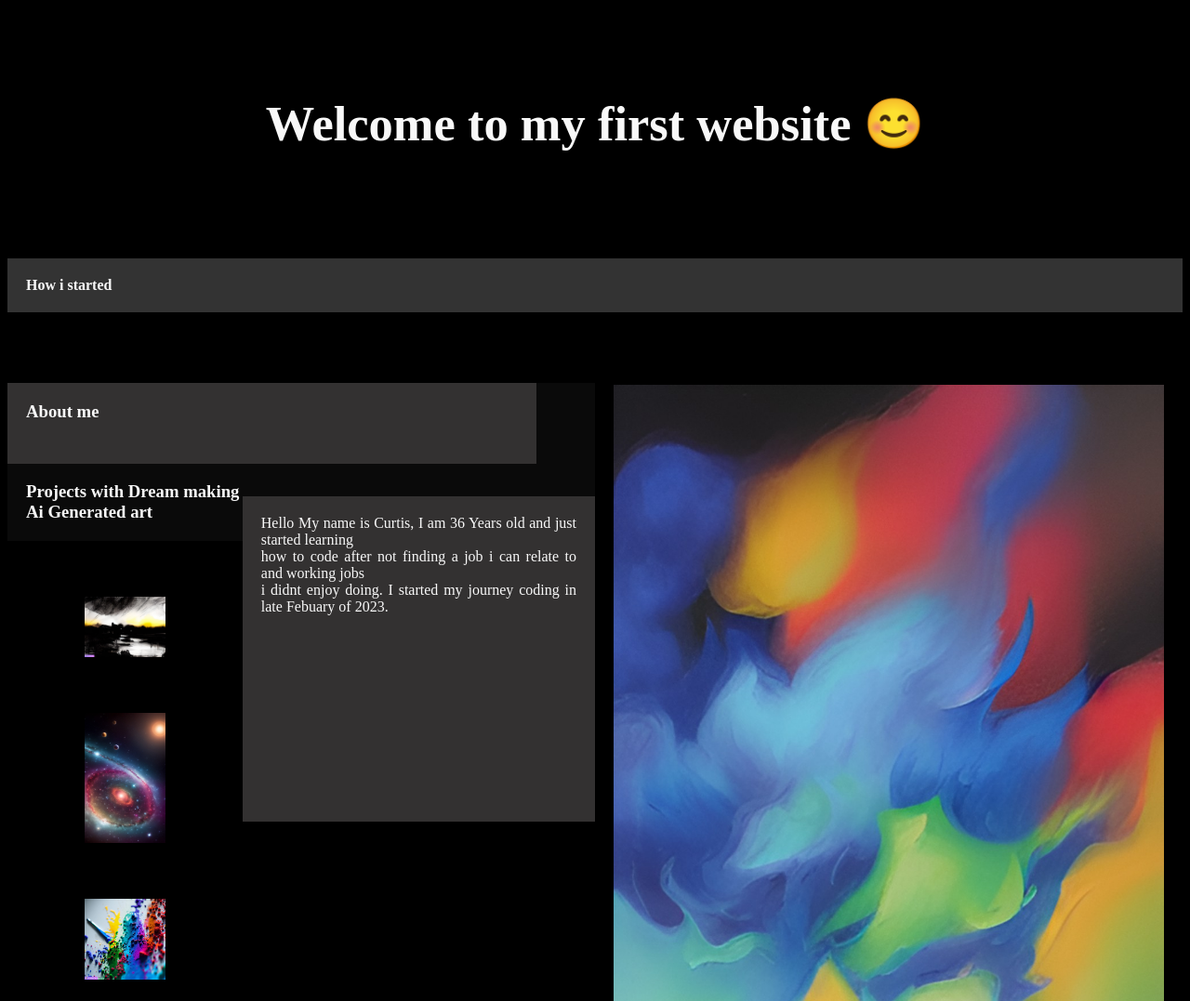
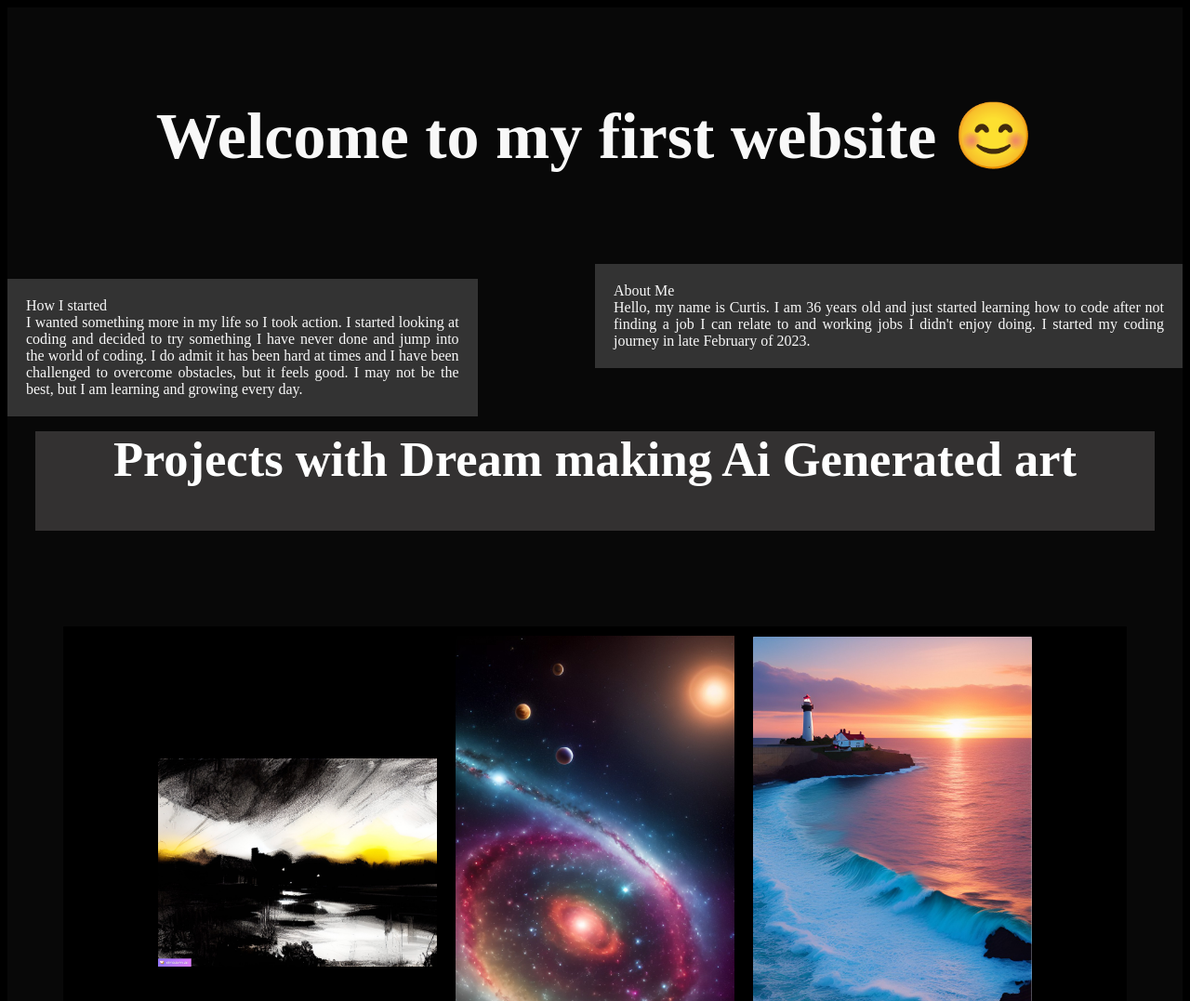
Before and after one commit to Example8/Example8.github.io, a plain HTML site: page index.html in a window 1280 px wide. Shown: the top 1077 px of the page at 93% size. Drawn offline with Linux system fonts and the light colour scheme.

Commit message:
Changing Format adding pictures

```diff
--- a/index.html
+++ b/index.html
@@ -12,7 +12,7 @@
 
 /* Style the header */
 header {
-  background-color: #000000;
+  background-color: #080808;
   padding: 30px;
   text-align: center;
   font-size: 35px;
@@ -20,61 +20,41 @@ header {
 }
 
 h1{
-  background-color: #333333; /* Sets the background color to dark gray */
-  color: #f8f8f8; /* Sets the text color to black */
-  padding: 20px; /* Adds some padding around the text */
-}
-h2{
   background-color: #00000004; /* Sets the background color to dark gray */
   color: #f8f8f8; /* Sets the text color to black */
   padding: 20px; /* Adds some padding around the text */
 }
+
 h3{
   background-color: #0a0a0a; /* Sets the background color to dark gray */
   color: #f8f8f8; /* Sets the text color to black */
   padding: 20px; /* Adds some padding around the text */
 }
-h4{
-  background-color: #333333; /* Sets the background color to dark gray */
-  color: #f8f8f8; /* Sets the text color to black */
-  padding: 20px; /* Adds some padding around the text */
-}
+
 p{
   background-color: #333333; /* Sets the background color to dark gray */
   color: #f8f8f8; /* Sets the text color to black */
   padding: 20px; /* Adds some padding around the text */
   text-align: justify; /* Aligns text properly */
+  float: left;
+  width: 40%;
 }
 
-h1{
-  float: left;
-  width: 45%;
-  height: 87px;
-  background: #333131;
-  padding: 20px;
-}
-p{
+p1{
+  background-color: #333333; /* Sets the background color to dark gray */
+  color: #f8f8f8; /* Sets the text color to black */
+  padding: 20px; /* Adds some padding around the text */
+  text-align: justify; /* Aligns text properly */
   float: right;
-  width: 30%;
-  height: 350px;
-  background: #333131;
-  padding: 20px;
+  width: 50%;
 }
 
-img{
-  float: right;
-  width: 50%;
-  height: auto; /* Automatically adjusts height */
-  background: #000000;
-  padding:20px;
-}
-
-.h4{
-  float: right;
-  width: 45%;
-  height: 87px;
+h2{
+  clear: both;
+  width: 100%;
+  height: 107px;
   background: #333131;
-  padding: 20px;
+  padding: 0px;
 }
 
 .project-container {
@@ -84,6 +64,7 @@ img{
   align-items: center;
   margin-top: 30px;
 }
+
 .project-container img {
   max-width: 300px;
   height: auto;
@@ -96,42 +77,50 @@ nav ul {
   padding: 0;
 }
 
+</style>
+</head>
+<body>
+<header>
 
+<h1>Welcome to my first website 😊</h1>
+
+</header>
+<section>
+<nav>
+</nav>
+<article>
+<div>
+
+  <p>How I started <br> I wanted something more in my life so I took action. I started looking at coding
+  and decided to try something I have never done and jump into the world of coding. I do admit
+  it has been hard at times and I have been challenged to overcome obstacles, but it feels good.
+  I may not be the best, but I am learning and growing every day.</p>
+
+  <p1>About Me <br> Hello, my name is Curtis. I am 36 years old and just started learning how to code
+  after not finding a job I can relate to and working jobs I didn't enjoy doing.
+  I started my coding journey in late February of 2023.</p1>
+</div>
+</style>
+</head>
+<body>
+<header>
+
+
+<h2>Projects with Dream making Ai Generated art</h2>
 
 </style>
 </head>
 <body>
 <header>
-<h2>Welcome to my first website 😊</h2>
-</header>
-<section>
-<nav>
-</nav>
-<article>
-
-	<h4>How i started</h4>
-  <p1>I wanted something more in my life so i took action. i started looking at coding
-	and decided i to try something i have never done and jump into the world of coding i do admit
-	it has been hard at times and i have been challeneged to over come obstacles and it feels good.
-	i may not be the best but i am learning and growing everyday.
-  </p1>
-
-  <img src="./images/published.jpg">
-
-  <h1>About me</h1>
-  <p>Hello My name is Curtis, I am 36 Years old and just started learning <br>how to code after not finding a job i can relate to and working jobs <br> i didnt enjoy doing.
-  I started my journey coding in late Febuary of 2023.</p>
 
 
-  <h3>Projects with Dream making Ai Generated art</h3>
-	  <div class="project-container">
-	  <img src="./images/b.jpg" alt="Blur">
-	  <img src="./images/g.jpg" alt="Space">
-	  <img src="./images/p.jpg" alt="Splatter">
-	  <img src="./images/h.jpg" alt="Tranquility">
+<div class="project-container">
+  <img src="./images/b.jpg" alt="Blur">
+  <img src="./images/g.jpg" alt="Galaxy">
+  <img src="./images/h.jpg" alt="HomeSweetHome">
+  <img src="./images/p.jpg" alt="Splatter">
+  <img src="./images/Lost_in_translation_TradingCard.jpg" alt="Blur">
+  <img src="./image/published.jpg" alt ="Vague">
 
-
-
-</div>
 </body>
 </html>
```
Also changed, not shown: p2.jpg (renamed from images/published.jpg).
